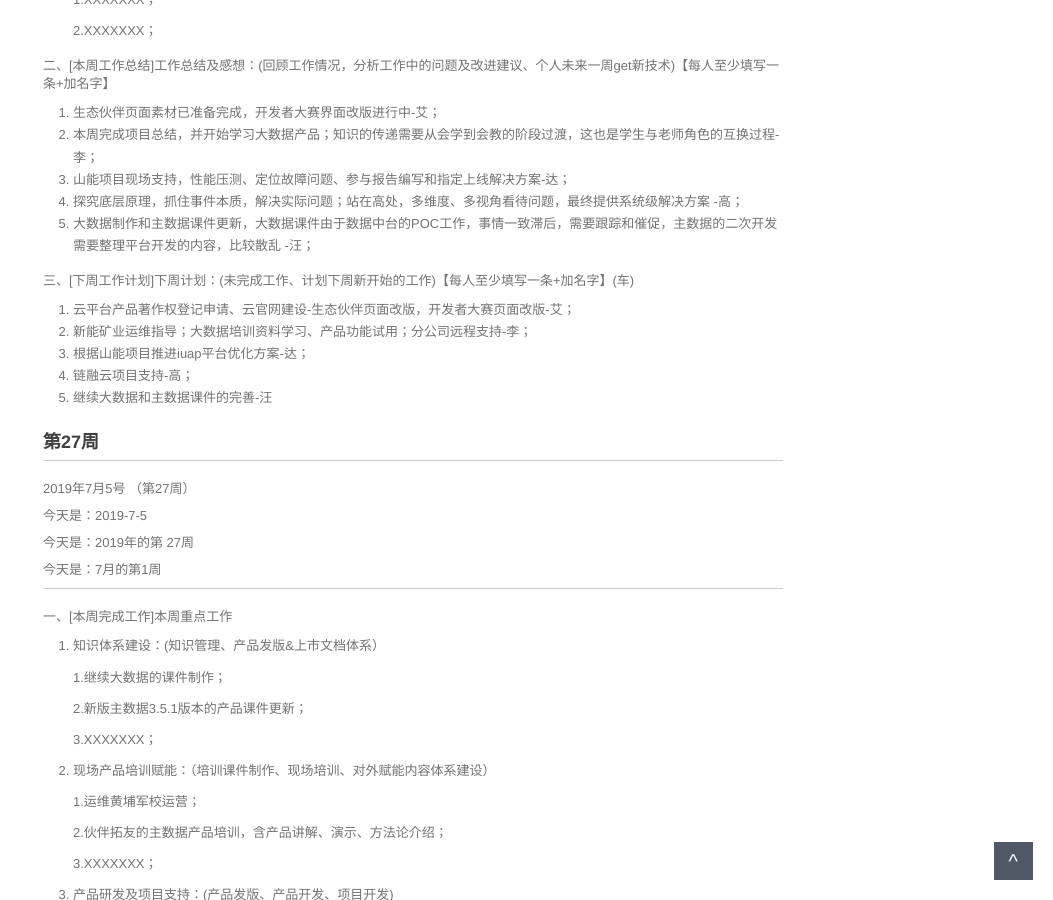
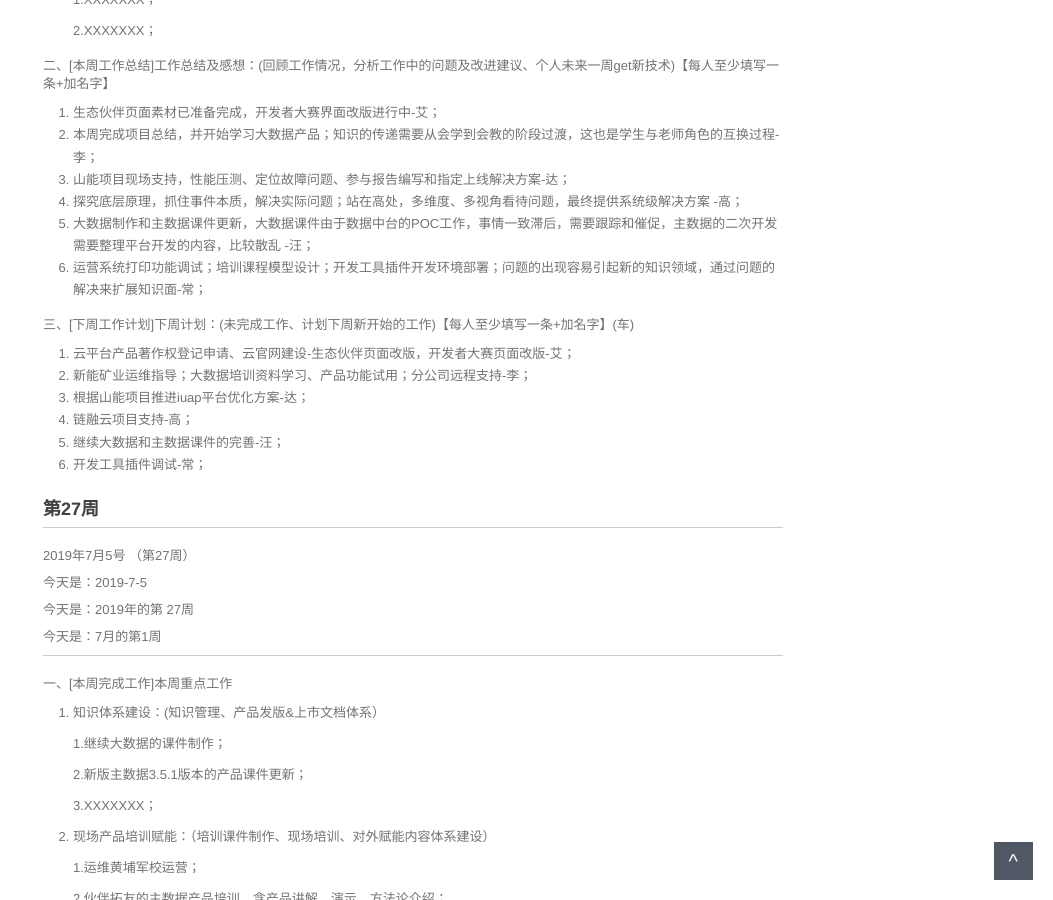
Before and after one commit to walllFlower/blog, a Jekyll site: the page built from _posts/2018-07-17-day_report_cxz.md, in a window 1280 px wide and 900 px high, scrolled down 1231 px. Shown: the whole window, without its empty margins (227-1280 px from the left). Built offline with Jekyll 4.4.1, drawn with Linux system fonts in a browser that asks for light colours; comment, search, counter and statistics services are not loaded.

Commit message:
Update 2018-07-17-day_report_cxz.md

```diff
--- a/_posts/2018-07-17-day_report_cxz.md
+++ b/_posts/2018-07-17-day_report_cxz.md
@@ -79,6 +79,7 @@ categories: 技术运营工作周报
 3. 山能项目现场支持，性能压测、定位故障问题、参与报告编写和指定上线解决方案-达；
 4. 探究底层原理，抓住事件本质，解决实际问题；站在高处，多维度、多视角看待问题，最终提供系统级解决方案 -高；
 5. 大数据制作和主数据课件更新，大数据课件由于数据中台的POC工作，事情一致滞后，需要跟踪和催促，主数据的二次开发需要整理平台开发的内容，比较散乱 -汪；
+6. 运营系统打印功能调试；培训课程模型设计；开发工具插件开发环境部署；问题的出现容易引起新的知识领域，通过问题的解决来扩展知识面-常；
 
 
 三、[下周工作计划]下周计划：(未完成工作、计划下周新开始的工作)【每人至少填写一条+加名字】(车)
@@ -87,7 +88,8 @@ categories: 技术运营工作周报
 2. 新能矿业运维指导；大数据培训资料学习、产品功能试用；分公司远程支持-李；
 3. 根据山能项目推进iuap平台优化方案-达；
 4. 链融云项目支持-高；
-5. 继续大数据和主数据课件的完善-汪
+5. 继续大数据和主数据课件的完善-汪；
+6. 开发工具插件调试-常；
 
 
 ###  第27周
```
